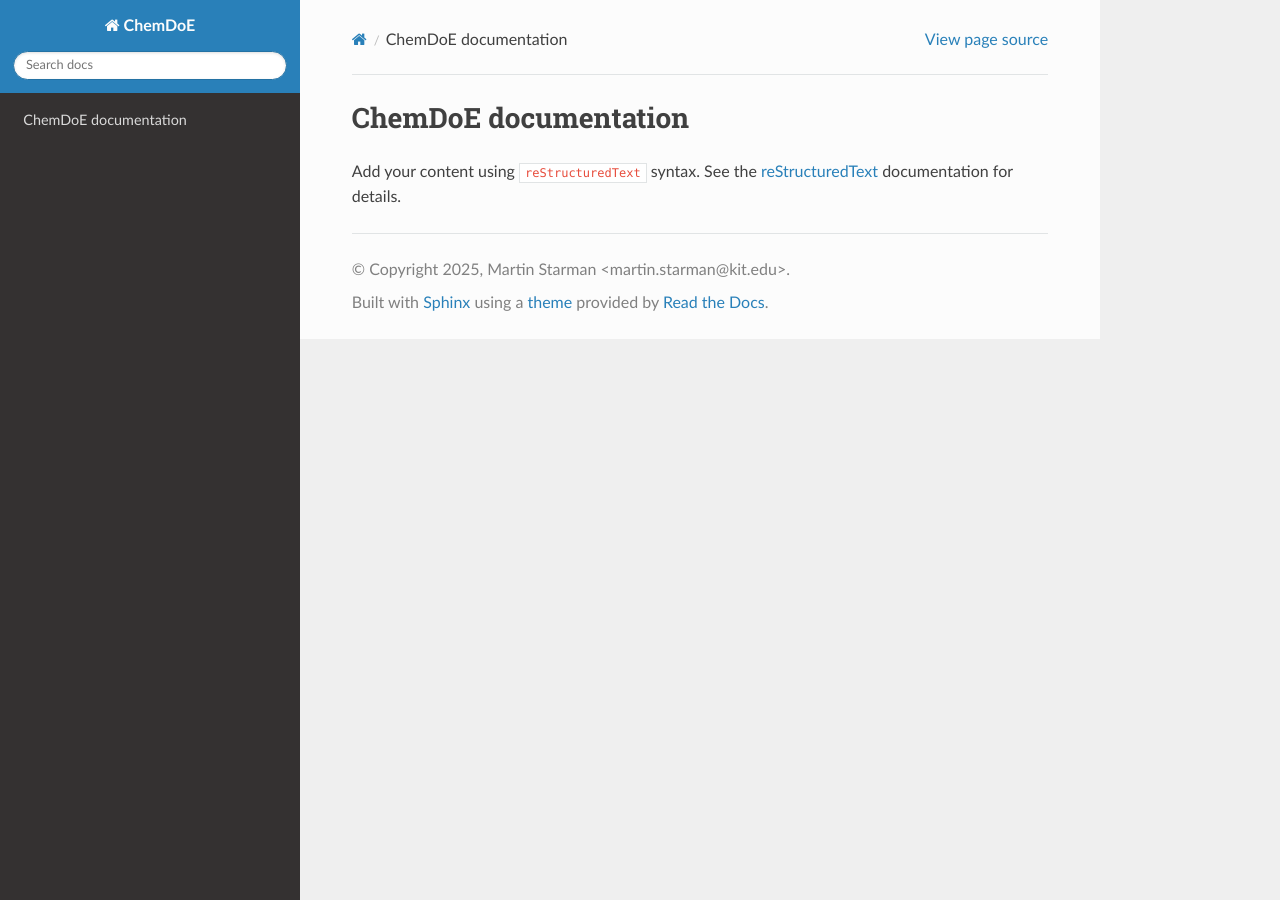
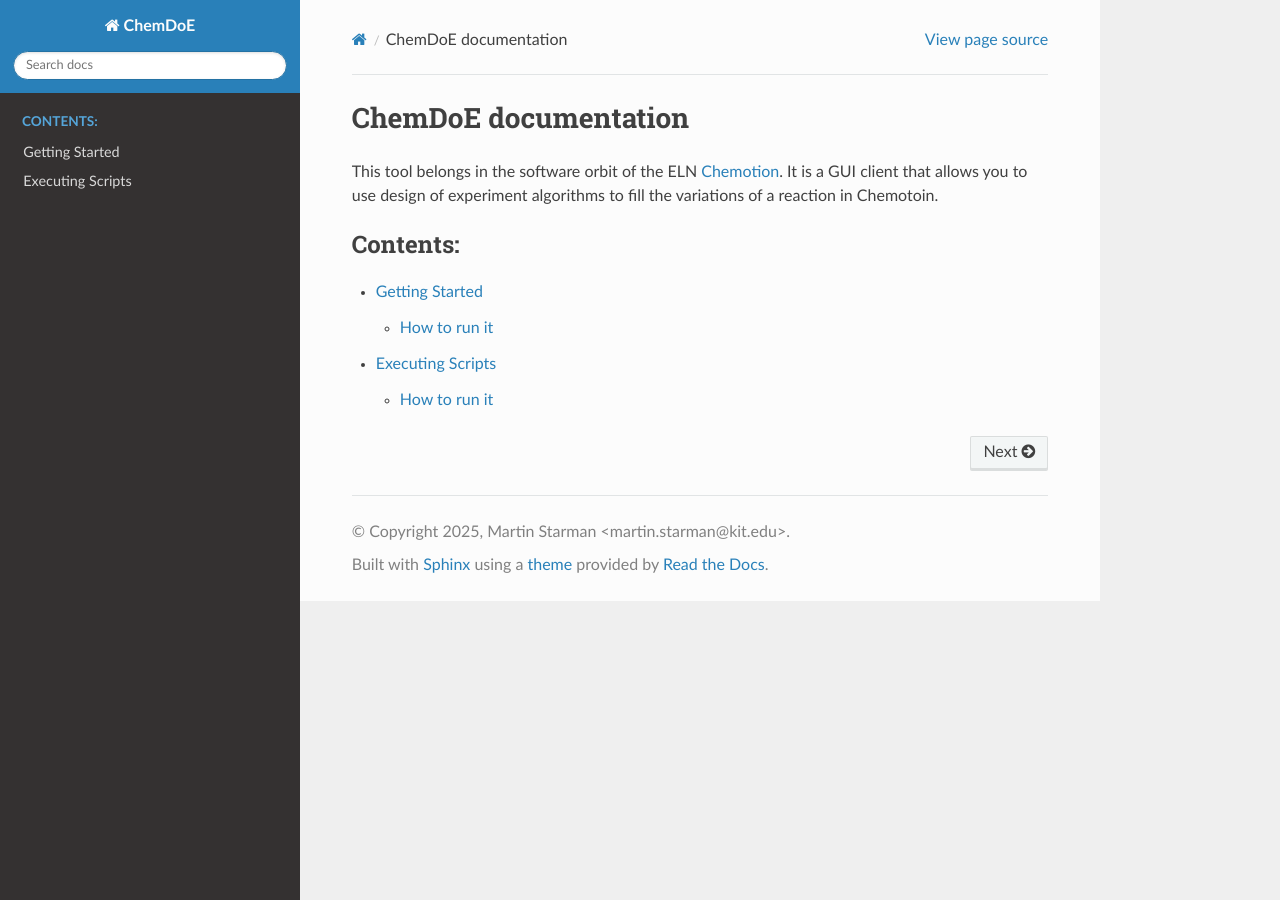
Before and after one commit to StarmanMartin/ChemDoE, a Sphinx documentation site: the page built from docs/source/index.rst, in a window 1280 px wide. Built offline with Sphinx 7.4.7 and the Read the Docs theme 3.1.0, drawn with Linux system fonts in a browser that asks for light colours.

Commit message:
Extended Docs

```diff
--- a/docs/source/index.rst
+++ b/docs/source/index.rst
@@ -6,11 +6,12 @@
 ChemDoE documentation
 =====================
 
-Add your content using ``reStructuredText`` syntax. See the
-`reStructuredText <https://www.sphinx-doc.org/en/master/usage/restructuredtext/index.html>`_
-documentation for details.
+This tool belongs in the software orbit of the ELN `Chemotion <https://www.chemotion.net/>`_. It is a GUI client that allows you to use design of experiment algorithms to fill the variations of a reaction in Chemotoin.
 
 
 .. toctree::
    :maxdepth: 2
    :caption: Contents:
+
+   getting_started
+   executing_scripts
```
Also changed, not shown: docs/source/executing_scripts.rst (added, +9 -0 lines), docs/source/getting_started.rst (added, +9 -0 lines).
